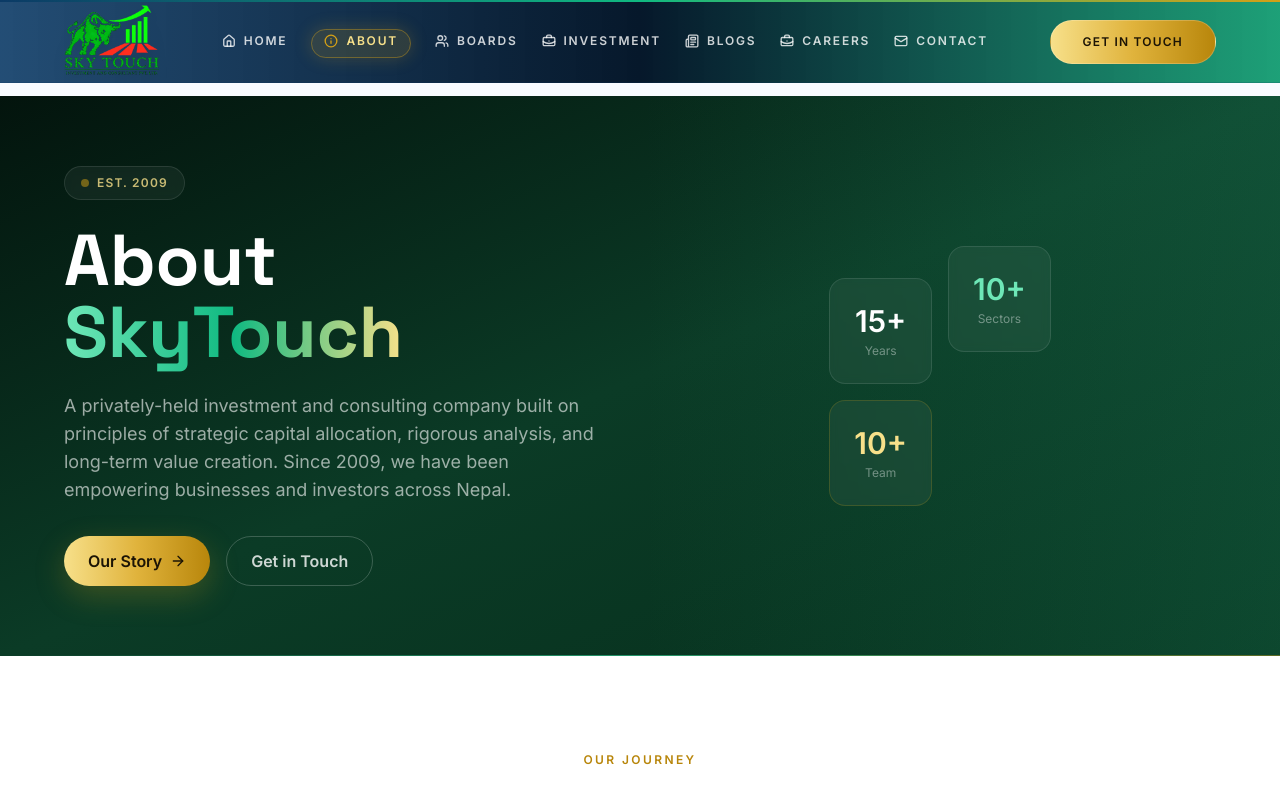
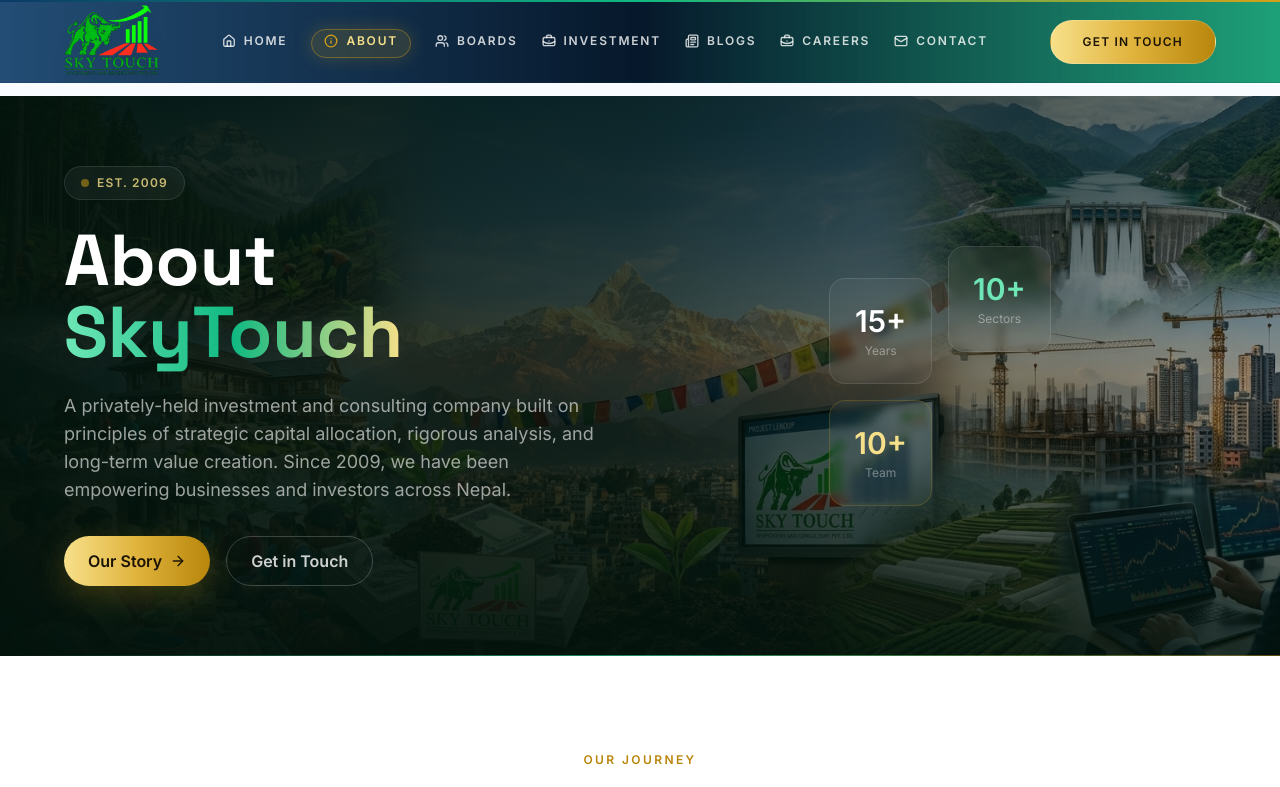
Before and after one commit to scxetrii/SkyTouchInvestment, a React (Vite) app in the folder frontend/: page /about in a window 1280 px wide. Shown: the top 787 px of the page. Built offline with nearby package versions, Linux system fonts and the light colour scheme.

Commit message:
design: add About Us banner image with dark overlays

```diff
--- a/frontend/src/pages/About.jsx
+++ b/frontend/src/pages/About.jsx
@@ -61,9 +61,17 @@ export default function About() {
   return (
     <div className="pt-16 sm:pt-24">
       {/* HERO */}
-      <section className="relative min-h-[50vh] sm:min-h-[70vh] flex items-center overflow-hidden bg-gradient-to-br from-[#03140d] via-[#0b3b26] to-[#062f1c]">
+      <section className="relative flex min-h-[50vh] items-center overflow-hidden bg-[#03140d] sm:min-h-[70vh]">
         <div className="absolute inset-0">
-          <div className="absolute top-0 right-0 w-1/2 h-full bg-gradient-to-l from-emerald-400/15 to-transparent" />
+          <img
+            src="/about-banner.jpg"
+            alt="SkyTouch projects and investments across Nepal"
+            className="h-full w-full object-cover object-center"
+            loading="eager"
+          />
+          <div className="absolute inset-0 bg-gradient-to-r from-[#03140d]/95 via-[#03140d]/75 to-[#03140d]/30" />
+          <div className="absolute inset-0 bg-gradient-to-t from-[#03140d]/80 via-transparent to-[#03140d]/40" />
+          <div className="absolute inset-0 bg-[#03140d]/35 sm:hidden" />
           <div className="absolute inset-x-0 bottom-0 h-px bg-gradient-to-r from-transparent via-emerald-400/60 to-gold/40" />
         </div>
         <div className="max-w-[1440px] mx-auto px-4 sm:px-6 md:px-16 relative w-full">
```
Also changed, not shown: frontend/public/about-banner.jpg (added).
